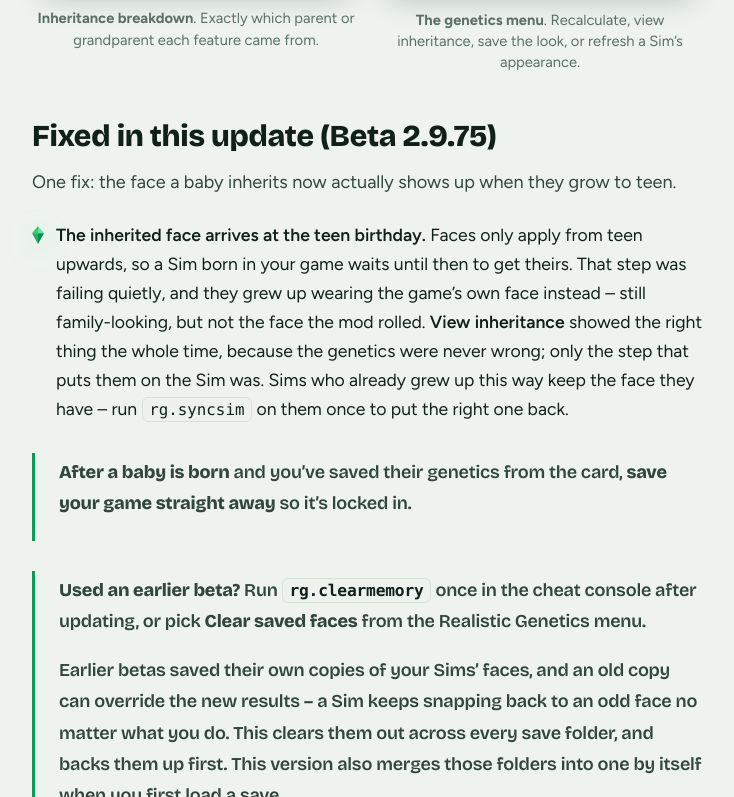
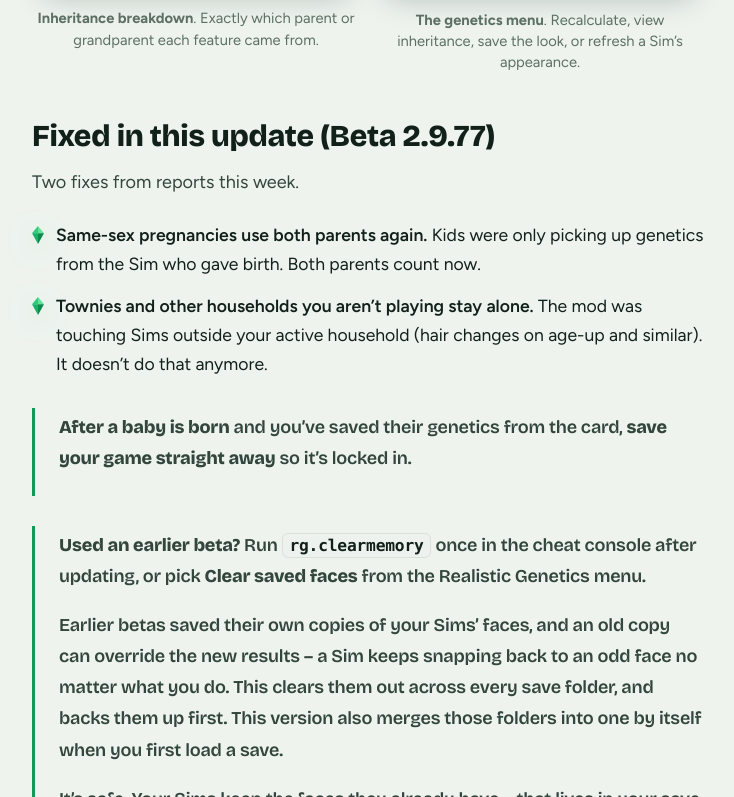
Before and after one commit to devinfox/realisticgenetics, a Next.js app: page / in a window 1280 px wide. Shown: the part 6543-7340 px from the top of the page, without its empty margins (272-1006 px from the left). Built offline with nearby package versions, Linux system fonts and the light colour scheme.

Commit message:
Release Realistic Genetics Beta 2.9.77
Same-sex pregnancies use both parents again. Sims outside the household
you're playing are left alone.

```diff
--- a/app/api/download/route.ts
+++ b/app/api/download/route.ts
@@ -3,8 +3,8 @@
 
 export const dynamic = "force-dynamic";
 
-const FILE_PATH = "/RealisticGenetics_Beta_v2.9.75.zip";
-const FILE_LABEL = "RealisticGenetics_Beta_v2.9.75";
+const FILE_PATH = "/RealisticGenetics_Beta_v2.9.77.zip";
+const FILE_LABEL = "RealisticGenetics_Beta_v2.9.77";
 
 export async function GET(request: Request) {
   const url = process.env.SUPABASE_URL;
--- a/app/page.tsx
+++ b/app/page.tsx
@@ -62,7 +62,7 @@ const schema = {
       applicationCategory: "GameApplication",
       applicationSubCategory: "The Sims 4 Mod",
       operatingSystem: "Windows, macOS",
-      softwareVersion: "Beta 2.9.75",
+      softwareVersion: "Beta 2.9.77",
       description:
         "A Sims 4 genetics mod that passes hair color, eye color, skin tone and facial features down the whole family tree, with dominant and recessive traits that can skip generations.",
       url: "https://foxmademods.com",
@@ -474,24 +474,22 @@ export default function Home() {
             </figure>
           </div>
 
-          <h2 id="whatsnew">Fixed in this update (Beta 2.9.75)</h2>
-          <p>
-            One fix: the face a baby inherits now actually shows up when they grow to
-            teen.
-          </p>
+          <h2 id="whatsnew">Fixed in this update (Beta 2.9.77)</h2>
+          <p>Two fixes from reports this week.</p>
           <ul>
             <li>
               <Plumbob className="pb pb-tick" id="g1" />
               <span>
-                <b>The inherited face arrives at the teen birthday.</b> Faces only
-                apply from teen upwards, so a Sim born in your game waits until then to
-                get theirs. That step was failing quietly, and they grew up wearing the
-                game&rsquo;s own face instead &ndash; still family-looking, but not the
-                face the mod rolled. <b>View inheritance</b> showed the right thing the
-                whole time, because the genetics were never wrong; only the step that
-                puts them on the Sim was. Sims who already grew up this way keep the
-                face they have &ndash; run <code>rg.syncsim</code> on them once to put
-                the right one back.
+                <b>Same-sex pregnancies use both parents again.</b> Kids were only
+                picking up genetics from the Sim who gave birth. Both parents count now.
+              </span>
+            </li>
+            <li>
+              <Plumbob className="pb pb-tick" id="g2" />
+              <span>
+                <b>Townies and other households you aren&rsquo;t playing stay alone.</b>{" "}
+                The mod was touching Sims outside your active household (hair changes on
+                age-up and similar). It doesn&rsquo;t do that anymore.
               </span>
             </li>
           </ul>
@@ -534,6 +532,10 @@ export default function Home() {
                 </tr>
               </thead>
               <tbody>
+                <tr>
+                  <th>2.9.75</th>
+                  <td>The face a baby inherits shows up when they grow to teen (run rg.syncsim once on Sims who already aged up under the old build).</td>
+                </tr>
                 <tr>
                   <th>2.9.74</th>
                   <td>Fixed births that ended with an empty bassinet, and made the re-roll button on the newborn card actually roll a fresh combination.</td>
```
Also changed, not shown: 2 other files (tests, documents, lock files or other folders).
